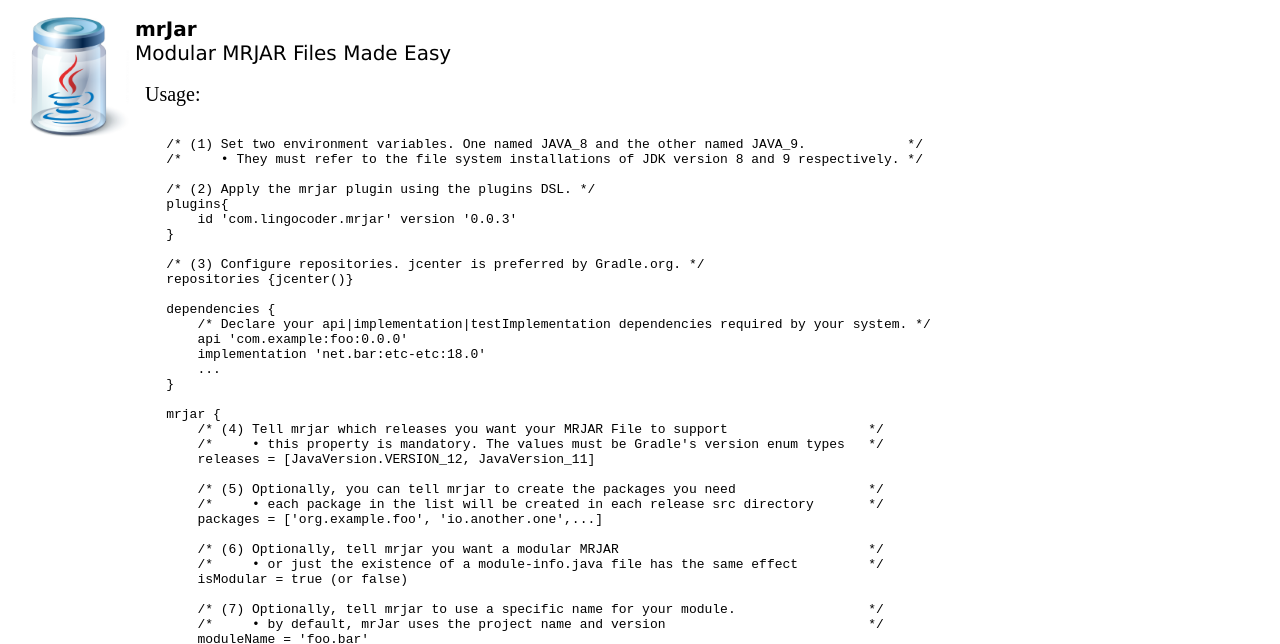
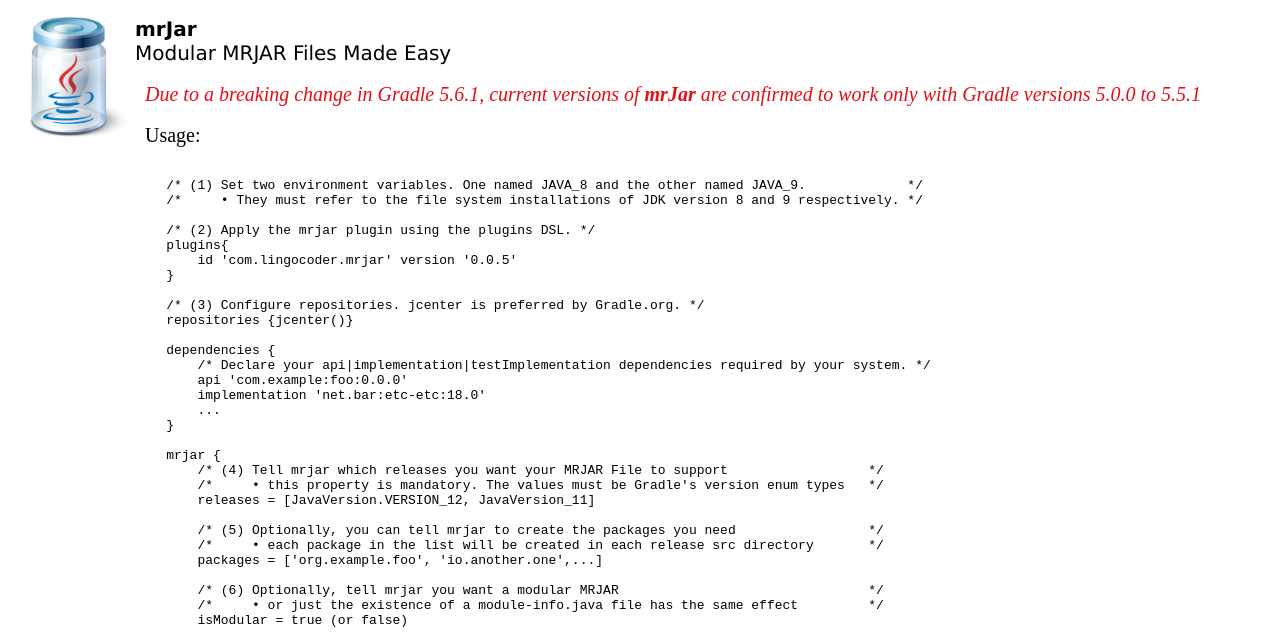
Before and after one commit to lingocoder/lingocoder.github.io, a plain HTML site: page mrjar/mrjar.usage.html in a window 1280 px wide. Shown: the part 150-794 px from the top of the page. Drawn offline with Linux system fonts and the light colour scheme.

Commit message:
Current versions of mrJar require Gradle 5.0.0 to 5.5.1

```diff
--- a/mrjar/mrjar.usage.html
+++ b/mrjar/mrjar.usage.html
@@ -18,6 +18,7 @@
 <td><a href="http://bit.ly/mrJar" title="The mrjar plugin on Gradle's Community Plugins Portal"><img src="jarexec.1.png" alt="mrjar" /></a></td><td rowspan="3" valign="top">
 <span style="font-size: 20; font-family: Verdana"><strong>mrJar</strong></span><br />
 <span style="font-size: 20; font-family: Verdana">Modular MRJAR Files Made Easy</span><br /><br />
+<span  style="font-size: 20; color: #E60D16">&nbsp;&nbsp;<em>Due to a breaking change in Gradle 5.6.1, current versions of</em> <strong><em>mrJar</em></strong> <em>are confirmed to work only with Gradle versions 5.0.0 to 5.5.1</em>&nbsp;&nbsp;</span><br /><br />
 <span  style="font-size: 20">&nbsp;&nbsp;Usage:&nbsp;&nbsp;</span><br /><br />
 <pre>
     /* (1) Set two environment variables. One named JAVA_8 and the other named JAVA_9.             */
@@ -25,7 +26,7 @@
 
     /* (2) Apply the mrjar plugin using the plugins DSL. */
     plugins{
-        id 'com.lingocoder.mrjar' version '0.0.3'
+        id 'com.lingocoder.mrjar' version '0.0.5'
     }
 
     /* (3) Configure repositories. jcenter is preferred by Gradle.org. */
```
Also changed, not shown: mrjar/index.html (+2 -1 lines).
